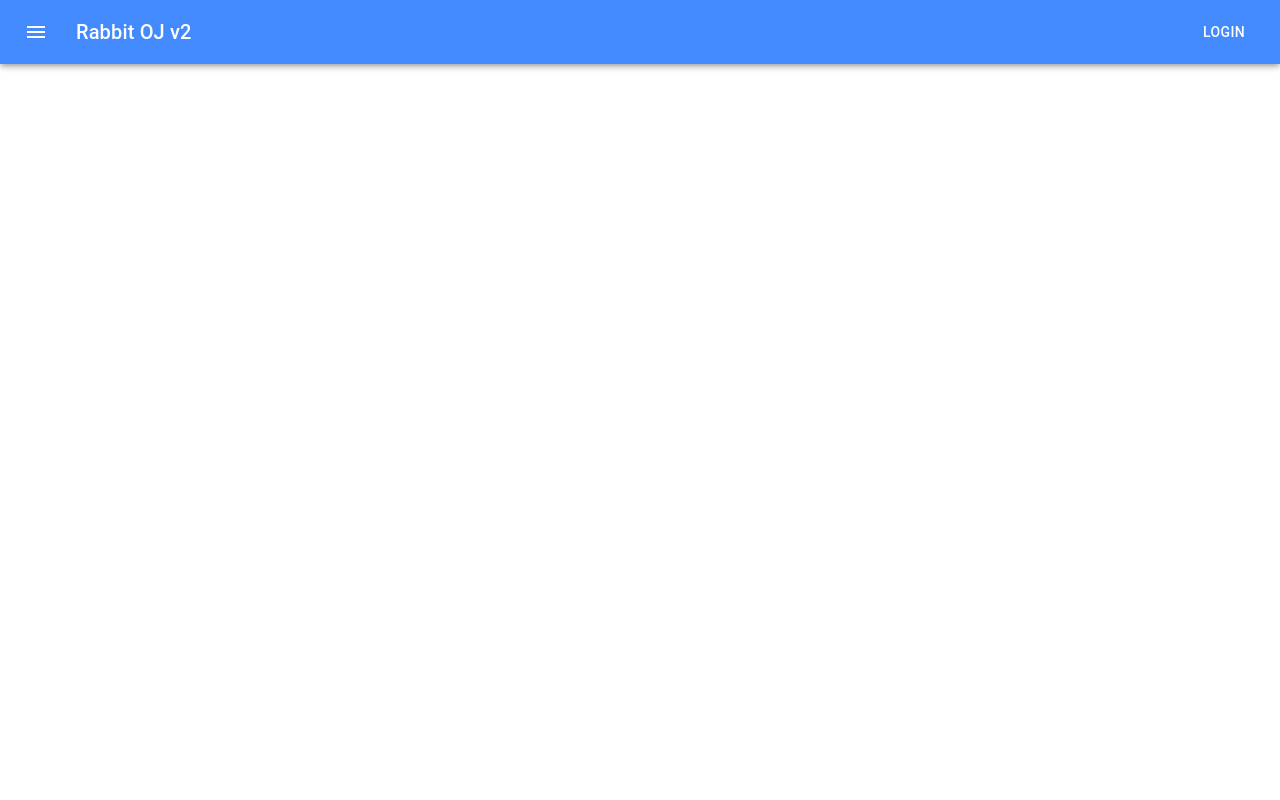
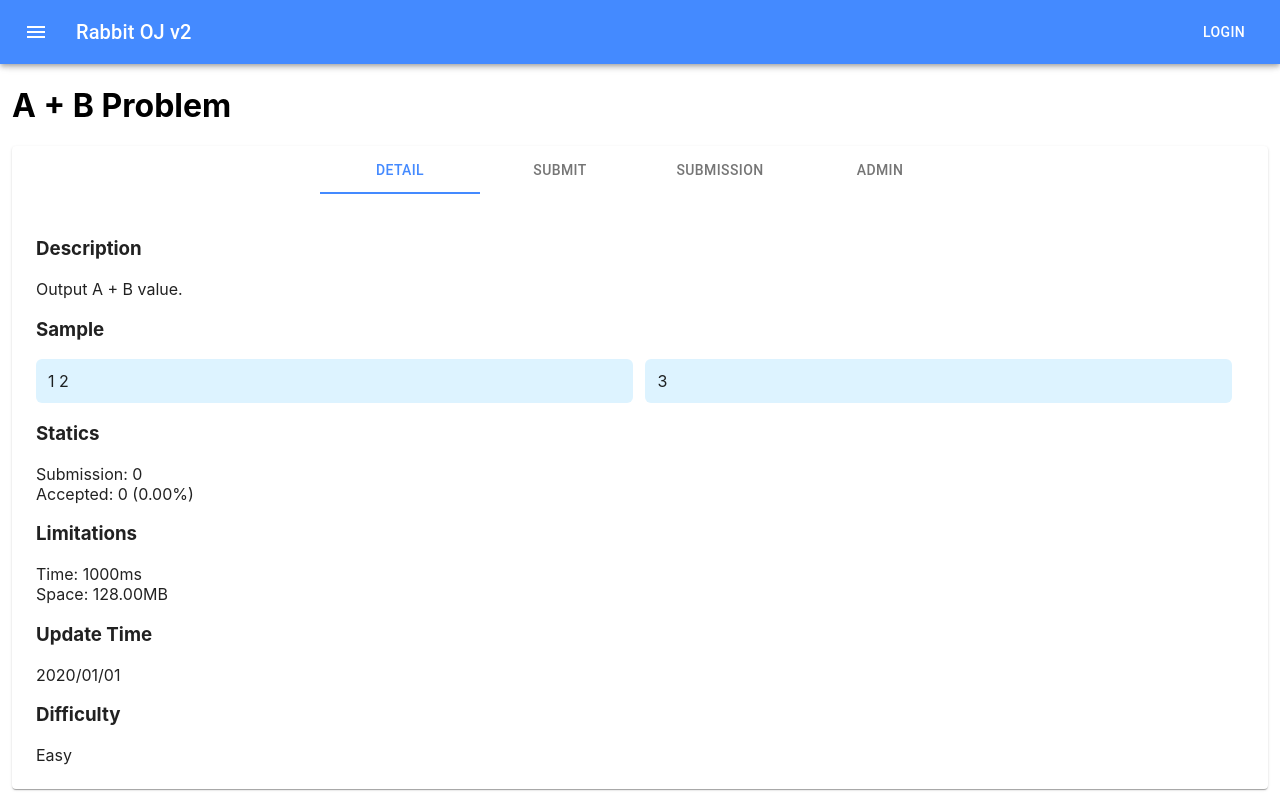
Before and after one commit to Rabbit-OJ/Rabbit-OJ-Dashboard-v2, a React (Create React App) app: page /detail/1 in a window 1280 px wide. Built offline with nearby package versions, Linux system fonts and the light colour scheme.

Commit message:
feat: detail & description

```diff
--- a/public/index.html
+++ b/public/index.html
@@ -5,10 +5,6 @@
     <link rel="icon" href="%PUBLIC_URL%/favicon.ico" />
     <meta name="viewport" content="width=device-width, initial-scale=1" />
     <meta name="theme-color" content="#000000" />
-    <meta
-      name="description"
-      content="Web site created using create-react-app"
-    />
     <link rel="apple-touch-icon" href="%PUBLIC_URL%/logo192.png" />
     <!--
       manifest.json provides metadata used when your web app is installed on a
@@ -24,7 +20,7 @@
       work correctly both with client-side routing and a non-root public URL.
       Learn how to configure a non-root public URL by running `npm run build`.
     -->
-    <title>React App</title>
+    <title>Rabbit OJ</title>
   </head>
   <body>
     <noscript>You need to enable JavaScript to run this app.</noscript>
--- a/src/App.tsx
+++ b/src/App.tsx
@@ -9,6 +9,7 @@ import blue from "@material-ui/core/colors/blue";
 import orange from "@material-ui/core/colors/orange";
 import "./App.css";
 import User from "./views/User";
+import DetailIndex from "./views/Detail";
 
 const theme = createMuiTheme({
   palette: {
@@ -29,6 +30,7 @@ const App = () => {
         <div className="main-container">
         <Switch>
           <Route path="/user" component={User} />
+          <Route path="/detail" component={DetailIndex} />
         </Switch>
         </div>
       </ThemeProvider>
--- a/src/components/Bar/index.tsx
+++ b/src/components/Bar/index.tsx
@@ -5,7 +5,6 @@ import Divider from "@material-ui/core/Divider";
 import ListItem from "@material-ui/core/ListItem";
 import ListItemIcon from "@material-ui/core/ListItemIcon";
 import ListItemText from "@material-ui/core/ListItemText";
-import InboxIcon from "@material-ui/icons/MoveToInbox";
 import AppBar from "@material-ui/core/AppBar";
 import Toolbar from "@material-ui/core/Toolbar";
 import Typography from "@material-ui/core/Typography";
@@ -46,7 +45,6 @@ const Bar = () => {
   const toggleDrawer = (open: boolean) => (
     event: React.KeyboardEvent | React.MouseEvent
   ) => {
-    console.log(event);
     if (
       event.type === "keydown" &&
       ((event as React.KeyboardEvent).key === "Tab" ||
--- /dev/null
+++ b/src/components/Description/index.tsx
@@ -0,0 +1,78 @@
+import React, { useState } from "react";
+import { useParams } from "react-router";
+
+import { createStyles, makeStyles } from "@material-ui/core/styles";
+import { QuestionDetail } from "../../model/question-detail";
+
+const useStyles = makeStyles(() =>
+  createStyles({
+    sample: {
+      display: "flex",
+      flexFlow: "row",
+      margin: "6px 0",
+      "& .in, & .out": {
+        flexGrow: 1,
+        flexShrink: 1,
+        margin: "0 12px 0 0",
+        borderRadius: "6px",
+        padding: "12px",
+        background: "#ddf3ff",
+        whiteSpace: "pre-line",
+      },
+    },
+  })
+);
+
+interface IProps {
+  question: QuestionDetail;
+}
+
+const DescriptionComponent = ({ question }: IProps) => {
+  const { tid } = useParams<{ tid: string }>();
+
+  const [isContest, setIsContest] = useState(false);
+  const classes = useStyles();
+
+  return (
+    <>
+      <h3>Description</h3>
+      <div id="description">{question.content}</div>
+      <h3>Sample</h3>
+      {question.sample.map((item, idx) => (
+        <div className={classes.sample} key={idx}>
+          <div className="in">{item.in}</div>
+          <div className="out">{item.out}</div>
+        </div>
+      ))}
+      {!isContest && (
+        <div>
+          <h3>Statics</h3>
+          <div>Submission: {question.attempt}</div>
+          <div>
+            Accepted: {question.accept} (
+            {((question.accept / (question.attempt || 1)) * 100.0).toFixed(2)}%)
+          </div>
+        </div>
+      )}
+      <h3>Limitations</h3>
+      <div>Time: {question.time_limit}ms</div>
+      <div>Space: {question.space_limit.toFixed(2)}MB</div>
+      {!isContest && (
+        <div>
+          <h3>Update Time</h3>
+          <div>{question.created_at.toString()}</div>
+        </div>
+      )}
+      {!isContest && (
+        <div>
+          <h3>Difficulty</h3>
+          {question.difficulty === 1 && "Easy"}
+          {question.difficulty === 2 && "Medium"}
+          {question.difficulty === 3 && "Hard"}
+        </div>
+      )}
+    </>
+  );
+};
+
+export default DescriptionComponent;
--- /dev/null
+++ b/src/views/Detail/Info.tsx
@@ -0,0 +1,70 @@
+import React, { useState } from "react";
+
+import Paper from "@material-ui/core/Paper";
+import Tabs from "@material-ui/core/Tabs";
+import Tab from "@material-ui/core/Tab";
+
+import DescriptionComponent from "../../components/Description";
+
+import { createStyles, makeStyles } from "@material-ui/core/styles";
+import { QuestionDetail } from "../../model/question-detail";
+
+const DEFAULT_QUESTION: QuestionDetail = {
+  tid: 1,
+  hide: false,
+  subject: "A + B Problem",
+  content: "Output A + B value.",
+  sample: [{ in: "1 2", out: "3" }],
+  attempt: 0,
+  accept: 0,
+  time_limit: 1000,
+  space_limit: 128,
+  created_at: "2020/01/01",
+  difficulty: 1,
+};
+
+const useStyles = makeStyles(() =>
+  createStyles({
+    bodyContainer: {
+      padding: "24px 24px",
+    },
+  })
+);
+
+const DetailInfo = () => {
+  const [tabIndex, setTabIndex] = useState(0);
+  const [question, setQuestion] = useState(DEFAULT_QUESTION);
+  const classes = useStyles();
+
+  const handleChange = (_: React.ChangeEvent<{}>, newValue: number) => {
+    setTabIndex(newValue);
+  };
+
+  return (
+    <>
+      <h1>
+        {question.hide && <span>🔒</span>}
+        {question.subject}
+      </h1>
+      <Paper>
+        <Tabs
+          value={tabIndex}
+          onChange={handleChange}
+          indicatorColor="primary"
+          textColor="primary"
+          centered
+        >
+          <Tab label="Detail" />
+          <Tab label="Submit" />
+          <Tab label="Submission" />
+          <Tab label="Admin" />
+        </Tabs>
+        <div className={classes.bodyContainer}>
+          {tabIndex === 0 && <DescriptionComponent question={question} />}
+        </div>
+      </Paper>
+    </>
+  );
+};
+
+export default DetailInfo;
--- /dev/null
+++ b/src/views/Detail/index.tsx
@@ -0,0 +1,15 @@
+import React from "react";
+import { Route, Switch } from "react-router-dom";
+
+import DetailInfo from "./Info";
+
+
+const DetailIndex = () => {
+  return (
+    <Switch>
+      <Route path="/detail/:tid" component={DetailInfo} />
+    </Switch>
+  );
+};
+
+export default DetailIndex;
```
